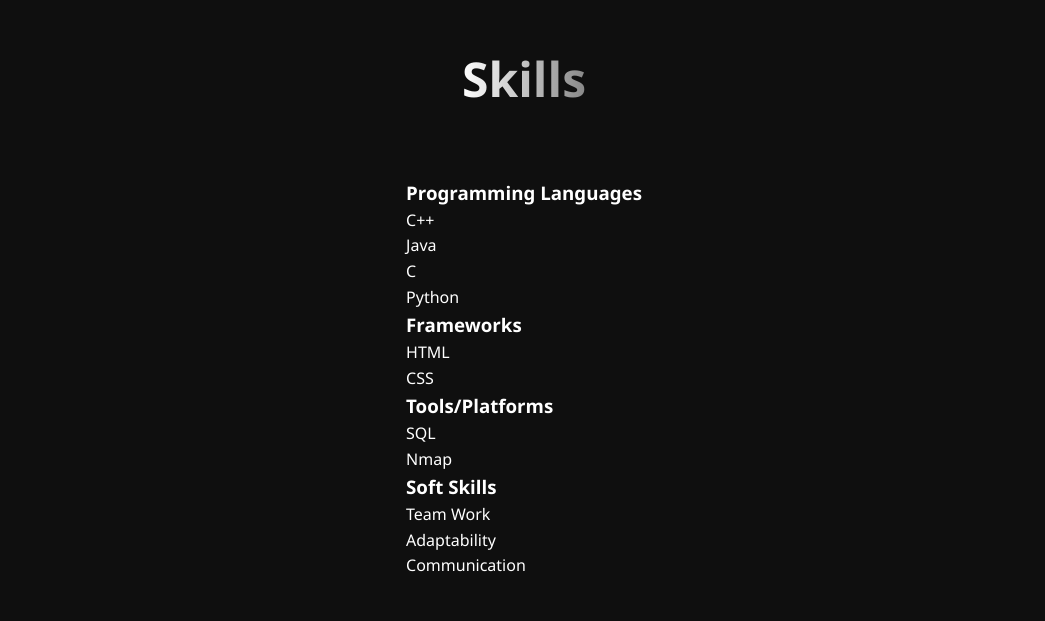
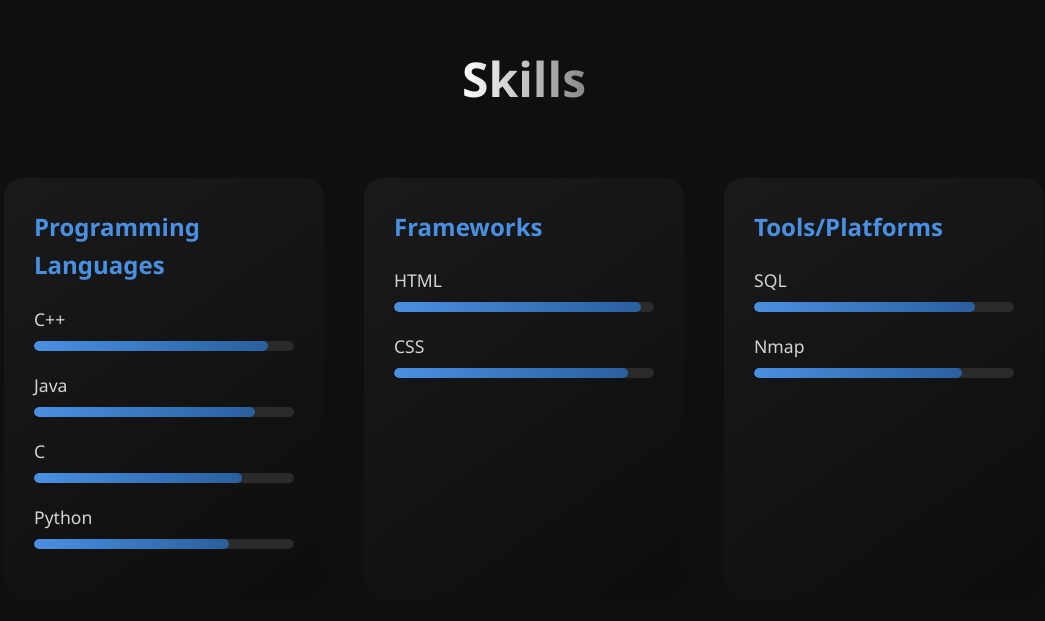
Before and after one commit to Vishnu-P-7/HrishiPortfolio, a plain HTML site: page index.html in a window 1280 px wide. Shown: the part 1659-2280 px from the top of the page, without its empty margins (116-1161 px from the left). Drawn offline with Linux system fonts and the light colour scheme.

Commit message:
Update styles.css

```diff
--- a/styles.css
+++ b/styles.css
@@ -180,6 +180,59 @@ h2 {
     margin: 0 auto;
     color: #d4d4d4;
     padding: 0 20px;
+}
+
+/* Skills Section */
+.skills {
+    text-align: center;
+}
+
+.skills-grid {
+    display: grid;
+    grid-template-columns: repeat(auto-fit, minmax(250px, 1fr));
+    gap: 40px;
+    max-width: 1200px;
+    width: 100%;
+    margin: 0 auto;
+}
+
+.skill-category {
+    background: linear-gradient(145deg, #1a1a1a, #0d0d0d);
+    border-radius: 20px;
+    padding: 30px;
+    text-align: left;
+}
+
+.skill-category h3 {
+    font-size: 1.5rem;
+    margin-bottom: 20px;
+    color: #4a90e2;
+}
+
+.skill-item {
+    margin-bottom: 20px;
+}
+
+.skill-item span {
+    display: block;
+    margin-bottom: 8px;
+    font-size: 1.1rem;
+    color: #d4d4d4;
+}
+
+.skill-bar {
+    width: 100%;
+    height: 10px;
+    background: #2a2a2a;
+    border-radius: 5px;
+    overflow: hidden;
+}
+
+.skill-progress {
+    height: 100%;
+    background: linear-gradient(to right, #4a90e2, #2a5f9e);
+    border-radius: 5px;
+    transition: width 1s ease-in-out;
 }
 
 /* Projects Section */
```
